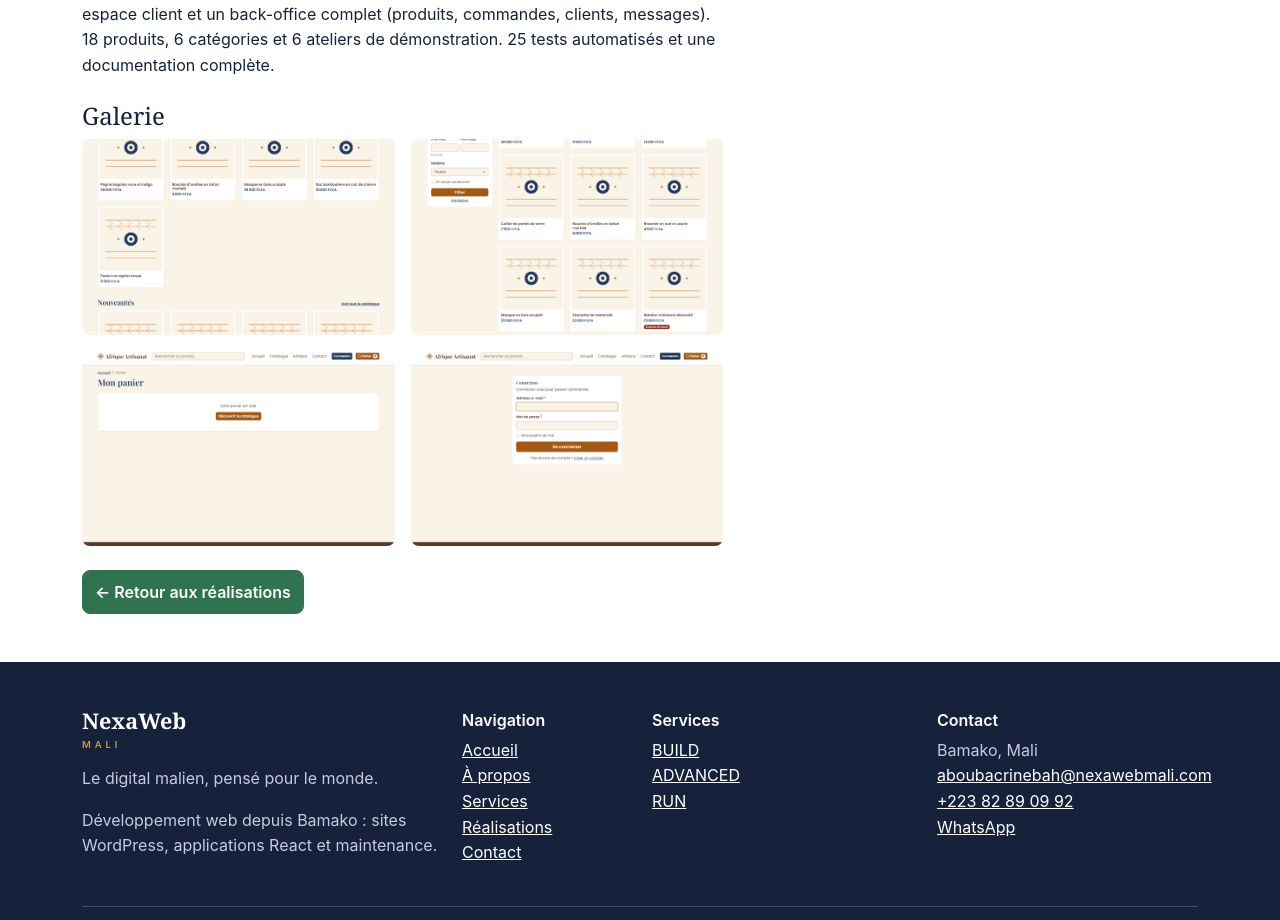
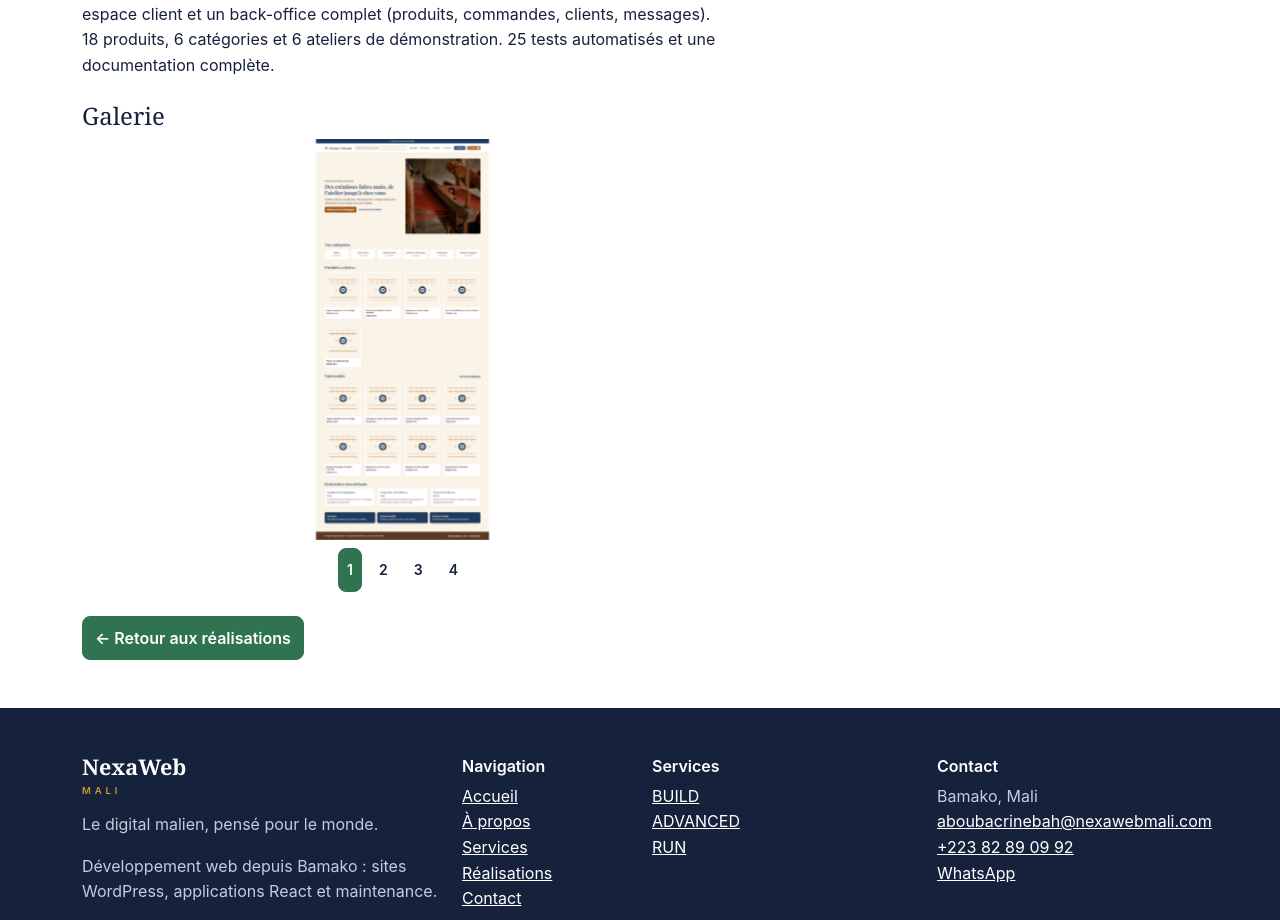
Before and after one commit to AboubacrineBah/nexawebmali, a React (Vite) app in the folder react-migration/: page /#/realisations/afrique-artisanat in a window 1280 px wide. Shown: the part 1626-2546 px from the top of the page. Built offline with nearby package versions, Linux system fonts and the light colour scheme; no server answers.

Commit message:
ProjectDetail: slide gallery carousel

```diff
--- a/react-migration/src/pages/ProjectDetail.jsx
+++ b/react-migration/src/pages/ProjectDetail.jsx
@@ -1,3 +1,4 @@
+import { useState } from 'react';
 import { useParams, Navigate, Link } from 'react-router-dom';
 import Layout from '../components/Layout.jsx';
 import { PROJECTS } from '../data/projects.js';
@@ -10,6 +11,8 @@ export default function ProjectDetail({ lang }) {
   const slug = params.slug;
   const project = PROJECTS.find((p) => p.slug === slug);
   if (!project) return <Navigate to="/" replace />;
+  const [slide, setSlide] = useState(0);
+  const gallery = project.gallery || [];
   return (
     <Layout lang={l}>
       <section className="nx-dark nx-hero py-5">
@@ -35,16 +38,35 @@ export default function ProjectDetail({ lang }) {
                   <p>{d.text}</p>
                 </div>
               ))}
-              {project.gallery && project.gallery.length > 0 && (
+              {gallery.length > 0 && (
                 <div className="mt-4">
                   <h3 className="h4">Galerie</h3>
-                  <div className="row g-3">
-                    {project.gallery.map((img, i) => (
-                      <div className="col-md-6" key={i}>
-                        <div className="ratio" style={{ '--bs-aspect-ratio': '62.5%' }}>
-                          <img className="w-100 h-100 object-fit-cover rounded" src={`${BASE}${img}`} alt={`${project.title} ${i + 1}`} />
+                  <div id="gal" className="carousel slide" data-bs-interval="false">
+                    <div className="carousel-inner">
+                      {gallery.map((img, i) => (
+                        <div key={i} className={`carousel-item ${i === slide ? 'active' : ''}`}>
+                          <div className="ratio nx-shot rounded-4" style={{ '--bs-aspect-ratio': '62.5%' }}>
+                            <img className="w-100 h-100 object-fit-contain" src={`${BASE}${img}`} alt={`${project.title} ${i + 1}`} />
+                          </div>
                         </div>
-                      </div>
+                      ))}
+                    </div>
+                    {gallery.length > 1 && (
+                      <>
+                        <button className="carousel-control-prev" type="button" onClick={() => setSlide((s) => (s - 1 + gallery.length) % gallery.length)}>
+                          <span className="carousel-control-prev-icon" aria-hidden="true"></span>
+                          <span className="visually-hidden">Précédent</span>
+                        </button>
+                        <button className="carousel-control-next" type="button" onClick={() => setSlide((s) => (s + 1) % gallery.length)}>
+                          <span className="carousel-control-next-icon" aria-hidden="true"></span>
+                          <span className="visually-hidden">Suivant</span>
+                        </button>
+                      </>
+                    )}
+                  </div>
+                  <div className="d-flex justify-content-center gap-2 mt-2">
+                    {gallery.map((_, i) => (
+                      <button key={i} type="button" className={`btn btn-sm ${i === slide ? 'btn-nx' : 'btn-outline-nx'}`} onClick={() => setSlide(i)}>{i + 1}</button>
                     ))}
                   </div>
                 </div>
```
